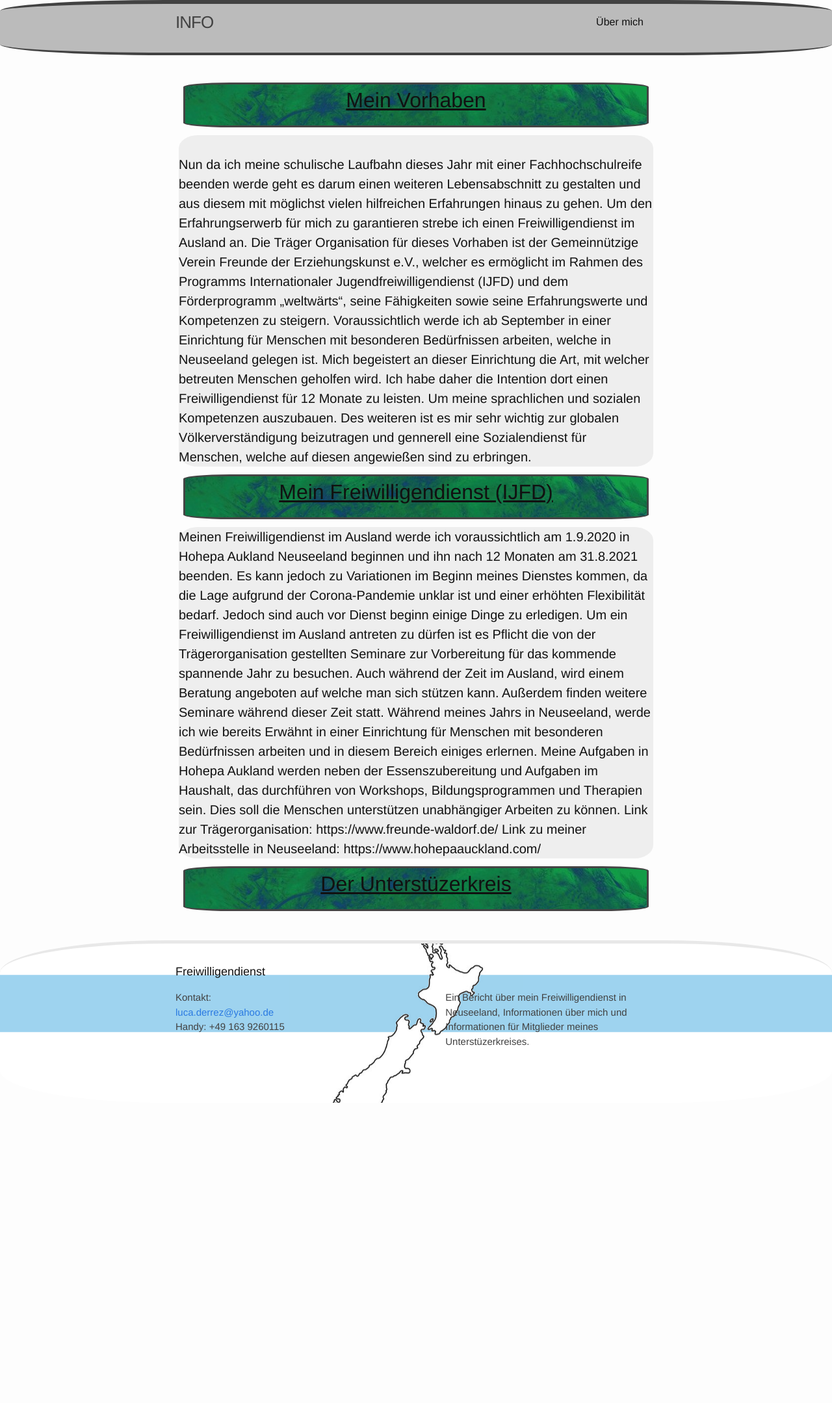
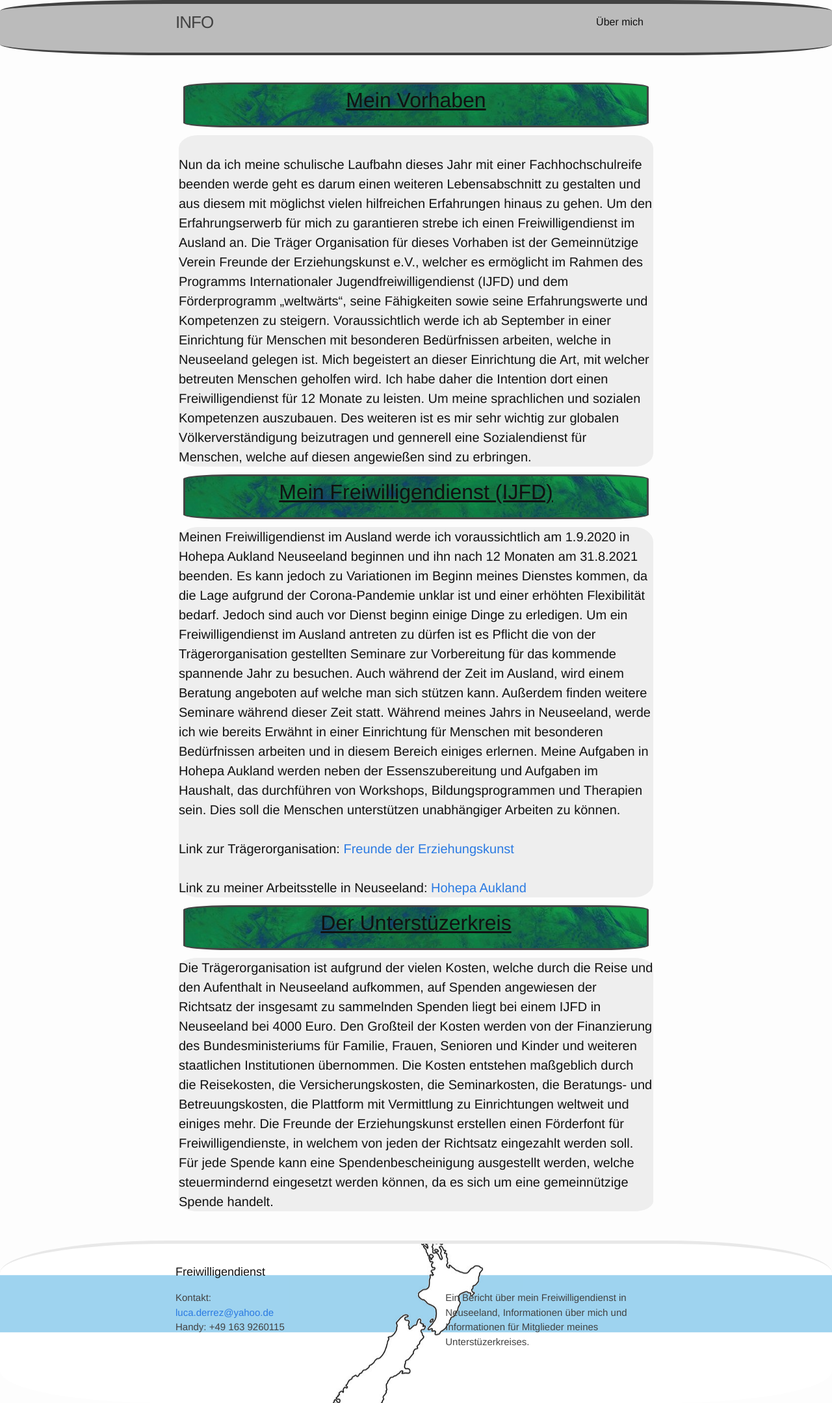
Before and after one commit to lbvd/lbvd.github.io, a Jekyll site: the page built from index.html, in a window 1280 px wide. Shown: the whole page at 65% size. Built offline with Jekyll 4.4.1, drawn with Linux system fonts in a browser that asks for light colours; before the commit the page ends 1697 px from its top, so only the background shows below that.

Commit message:
update 1.8

```diff
--- a/_includes/maintext2.md
+++ b/_includes/maintext2.md
@@ -1,4 +1,7 @@
 Meinen Freiwilligendienst im Ausland werde ich voraussichtlich am 1.9.2020 in Hohepa Aukland Neuseeland beginnen und ihn nach 12 Monaten am 31.8.2021 beenden. Es kann jedoch zu Variationen im Beginn meines Dienstes kommen, da die Lage aufgrund der Corona-Pandemie unklar ist und einer erhöhten Flexibilität bedarf. Jedoch sind auch vor Dienst beginn einige Dinge zu erledigen. Um ein Freiwilligendienst im Ausland antreten zu dürfen ist es Pflicht die von der Trägerorganisation gestellten Seminare zur Vorbereitung für das kommende spannende Jahr zu besuchen. Auch während der Zeit im Ausland, wird einem Beratung angeboten auf welche man sich stützen kann. Außerdem finden weitere Seminare während dieser Zeit statt. Während meines Jahrs in Neuseeland, werde ich wie bereits Erwähnt in einer Einrichtung für Menschen mit besonderen Bedürfnissen arbeiten und in diesem Bereich einiges erlernen. Meine Aufgaben in Hohepa Aukland werden neben der Essenszubereitung und Aufgaben im Haushalt, das durchführen von Workshops, Bildungsprogrammen und Therapien sein. Dies soll die Menschen unterstützen unabhängiger Arbeiten zu können.
-
-Link zur Trägerorganisation: https://www.freunde-waldorf.de/
-Link zu meiner Arbeitsstelle in Neuseeland: https://www.hohepaauckland.com/
+<br>
+<br>
+Link zur Trägerorganisation: <a href='https://www.freunde-waldorf.de/'> Freunde der Erziehungskunst </a> <br>
+<br>
+Link zu meiner Arbeitsstelle in Neuseeland: <a href="https://www.hohepaauckland.com/"> Hohepa Aukland </a>
+<br>
--- a/_includes/maintext3.md
+++ b/_includes/maintext3.md
@@ -0,0 +1 @@
+Die Trägerorganisation ist aufgrund der vielen Kosten, welche durch die Reise und den Aufenthalt in Neuseeland aufkommen, auf Spenden angewiesen der Richtsatz der insgesamt zu sammelnden Spenden liegt bei einem IJFD in Neuseeland bei 4000 Euro. Den Großteil der Kosten werden von der Finanzierung des Bundesministeriums für Familie, Frauen, Senioren und Kinder und weiteren staatlichen Institutionen übernommen. Die Kosten entstehen maßgeblich durch die Reisekosten, die Versicherungskosten, die Seminarkosten, die Beratungs- und Betreuungskosten, die Plattform mit Vermittlung zu Einrichtungen weltweit und einiges mehr. Die Freunde der Erziehungskunst erstellen einen Förderfont für Freiwilligendienste, in welchem von jeden der Richtsatz eingezahlt werden soll. Für jede Spende kann eine Spendenbescheinigung ausgestellt werden, welche steuermindernd eingesetzt werden können, da es sich um eine gemeinnützige Spende handelt.
--- a/_sass/_layout.scss
+++ b/_sass/_layout.scss
@@ -6,7 +6,7 @@
     border-bottom: 4px solid $grey-color-dark;
     background-color: #bbbbbb;
     min-height: 75px;
-    transition: 20ms ease;
+    transition: 600ms ease;
 
     // Positioning context for the mobile navigation icon
     position: relative;
@@ -113,7 +113,7 @@
     padding: $spacing-unit 0;
     border-radius: 20%;
     min-height: 20px;
-    transition: 500ms;
+    transition: ease 1000ms;
     background-image:url('/images/footer-bg.png');
     background-position: center;
     background-attachment: fixed;
@@ -224,7 +224,7 @@
   text-decoration: underline;
   background-size: auto;
   background-image: url(/images/head-pat.jpg);
-  transition: 1000ms;
+  transition: 1000ms all;
   &:hover {
     border-radius: 0%;
     text-align-last: left;
```
Also changed, not shown: Über-mich.md (+2 -0 lines), 4 other files.
